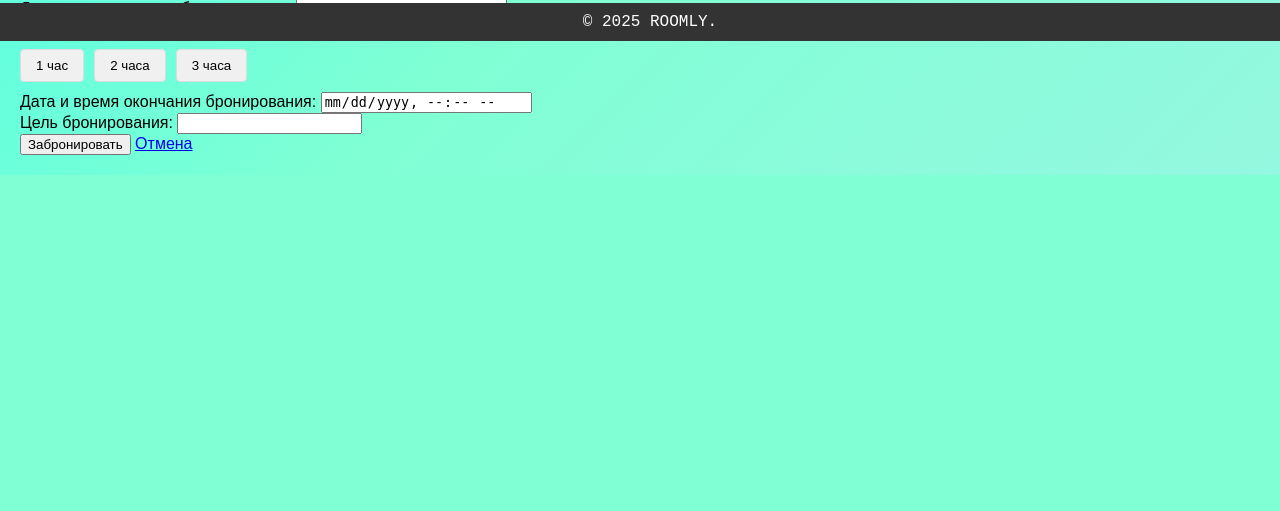
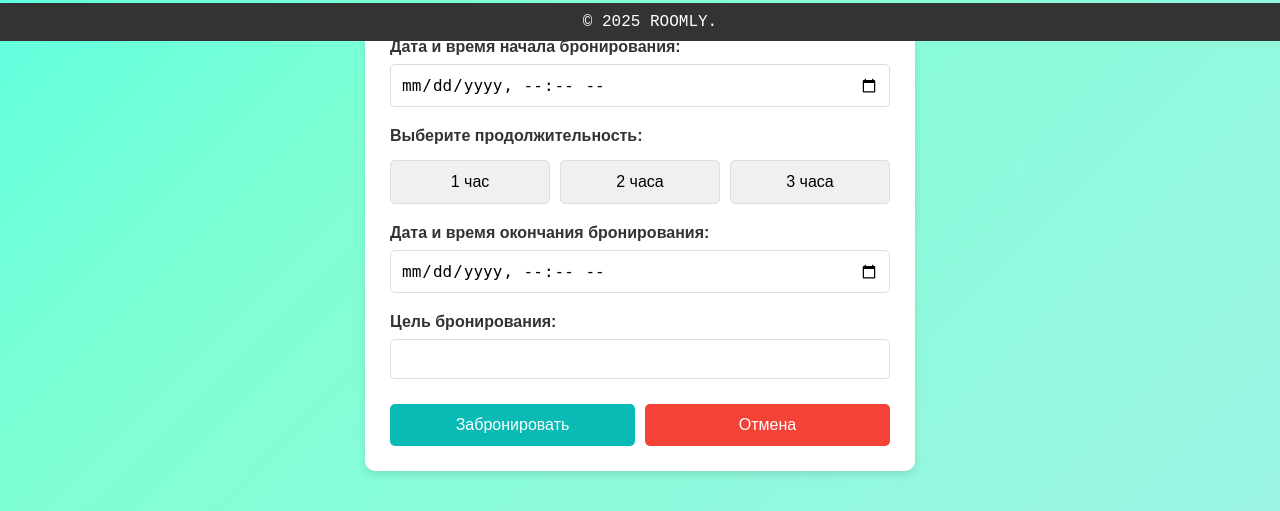
Before and after one commit to FrudenFireKing/ROOMLY, a Flask app: page /book_room/1 in a window 1280 px wide. Shown: the part 759-1270 px from the top of the page. Before the commit the page ends 934 px from the top, so only its background shows below. Run offline with Flask 3, Linux system fonts and the light colour scheme; a user stored in the database is signed in; data comes from the database, SQL or seed files in the repository; both versions use the stored data as it was after the commit; some libraries are stand-ins or nearby versions.

Commit message:
Merge remote-tracking branch 'origin/main'
# Conflicts:
#	.idea/workspace.xml

```diff
--- a/front/ROOMLY/Templates/book_room.html
+++ b/front/ROOMLY/Templates/book_room.html
@@ -4,6 +4,137 @@
     <meta charset="UTF-8">
     <title>Бронирование комнаты</title>
     <link rel="stylesheet" href="{{ url_for('static', filename='styles_rooms.css') }}">
+    <style>
+        .booking-form {
+            max-width: 500px;
+            margin: 20px auto;
+            padding: 25px;
+            background: white;
+            border-radius: 10px;
+            box-shadow: 0 4px 8px rgba(0, 0, 0, 0.1);
+        }
+
+        .form-group {
+            margin-bottom: 20px;
+        }
+
+        .form-group label {
+            display: block;
+            margin-bottom: 8px;
+            font-weight: bold;
+            color: #333;
+        }
+
+        .form-control {
+            width: 100%;
+            padding: 10px;
+            border: 1px solid #ddd;
+            border-radius: 5px;
+            font-size: 16px;
+            box-sizing: border-box;
+        }
+
+        .duration-options {
+            display: flex;
+            gap: 10px;
+            margin: 15px 0;
+        }
+
+        .duration-btn {
+            flex: 1;
+            padding: 12px;
+            background-color: #f0f0f0;
+            border: 1px solid #ddd;
+            border-radius: 5px;
+            cursor: pointer;
+            font-size: 16px;
+            text-align: center;
+            transition: all 0.3s;
+        }
+
+        .duration-btn:hover {
+            background-color: #e0e0e0;
+        }
+
+        .duration-btn.active {
+            background-color: #0ABAB5;
+            color: white;
+            border-color: #0ABAB5;
+        }
+
+        .btn-group {
+            display: flex;
+            gap: 10px;
+            margin-top: 25px;
+        }
+
+        .book-btn {
+            flex: 1;
+            padding: 12px;
+            background-color: #0ABAB5;
+            color: white;
+            border: none;
+            border-radius: 5px;
+            cursor: pointer;
+            font-size: 16px;
+            transition: background-color 0.3s;
+        }
+
+        .book-btn:hover {
+            background-color: #089e9e;
+        }
+
+        .cancel-btn {
+            flex: 1;
+            padding: 12px;
+            background-color: #f44336;
+            color: white;
+            border: none;
+            border-radius: 5px;
+            cursor: pointer;
+            font-size: 16px;
+            text-align: center;
+            text-decoration: none;
+            transition: background-color 0.3s;
+        }
+
+        .cancel-btn:hover {
+            background-color: #d32f2f;
+        }
+
+        .room-info {
+            text-align: center;
+            margin-bottom: 30px;
+        }
+
+        .room-image {
+            max-width: 100%;
+            height: 250px;
+            object-fit: cover;
+            border-radius: 10px;
+            margin-bottom: 15px;
+            box-shadow: 0 4px 8px rgba(0, 0, 0, 0.1);
+        }
+
+        .alert {
+            padding: 15px;
+            margin-bottom: 20px;
+            border: 1px solid transparent;
+            border-radius: 4px;
+        }
+
+        .alert-error {
+            color: #a94442;
+            background-color: #f2dede;
+            border-color: #ebccd1;
+        }
+
+        .alert-success {
+            color: #3c763d;
+            background-color: #dff0d8;
+            border-color: #d6e9c6;
+        }
+    </style>
 </head>
 <body>
     <nav>
@@ -18,8 +149,8 @@
         <div class="room-info">
             <img src="https://i.ibb.co/BVR0ZjRY/peregovorochka.jpg" alt="{{ room.name }}" class="room-image">
             <h2>{{ room.name }}</h2>
-            <h3>Вместимость: {{ room.capacity }} человек</h3>
-            <h3>Оснащение: {{ room.equipment }}</h3>
+            <p>Вместимость: {{ room.capacity }} человек</p>
+            <p>Оснащение: {{ room.equipment }}</p>
         </div>
 
         {% with messages = get_flashed_messages(with_categories=true) %}
@@ -35,11 +166,11 @@
 
             <div class="form-group">
                 <label for="start_time">Дата и время начала бронирования:</label>
-                <input type="datetime-local" id="start_time" name="start_time" required>
+                <input type="datetime-local" id="start_time" name="start_time" class="form-control" required>
             </div>
 
             <div class="form-group">
-                <label>Продолжительность бронирования:</label>
+                <label>Выберите продолжительность:</label>
                 <div class="duration-options">
                     <button type="button" class="duration-btn" data-duration="1">1 час</button>
                     <button type="button" class="duration-btn" data-duration="2">2 часа</button>
@@ -49,16 +180,18 @@
 
             <div class="form-group">
                 <label for="end_time">Дата и время окончания бронирования:</label>
-                <input type="datetime-local" id="end_time" name="end_time" required readonly>
+                <input type="datetime-local" id="end_time" name="end_time" class="form-control" required>
             </div>
 
             <div class="form-group">
                 <label for="purpose">Цель бронирования:</label>
-                <input type="text" id="purpose" name="purpose" required>
+                <input type="text" id="purpose" name="purpose" class="form-control" required>
             </div>
 
-            <button type="submit" class="book-btn">Забронировать</button>
-            <a href="{{ url_for('rooms') }}" class="cancel-btn">Отмена</a>
+            <div class="btn-group">
+                <button type="submit" class="book-btn">Забронировать</button>
+                <a href="{{ url_for('rooms') }}" class="cancel-btn">Отмена</a>
+            </div>
         </form>
     </div>
 
@@ -72,29 +205,66 @@
             const endTimeInput = document.getElementById('end_time');
             const durationButtons = document.querySelectorAll('.duration-btn');
 
+            if (!startTimeInput || !endTimeInput || !durationButtons) {
+                console.error('Не удалось найти необходимые элементы на странице');
+                return;
+            }
+
+            // Устанавливаем минимальную дату (текущую дату и время)
+            const now = new Date();
+            // Компенсируем временную зону для корректного отображения
+            const timezoneOffset = now.getTimezoneOffset() * 60000;
+            const localISOTime = new Date(now - timezoneOffset).toISOString().slice(0, 16);
+            startTimeInput.min = localISOTime;
+
+            // Функция для расчета времени окончания
+            function calculateEndTime(durationHours) {
+                if (!startTimeInput.value) {
+                    alert('Пожалуйста, сначала выберите дату и время начала бронирования');
+                    return false;
+                }
+
+                try {
+                    const startTime = new Date(startTimeInput.value);
+                    const endTime = new Date(startTime.getTime() + durationHours * 60 * 60 * 1000);
+
+                    // Форматируем дату для input[type=datetime-local] с учетом временной зоны
+                    const timezoneOffset = endTime.getTimezoneOffset() * 60000;
+                    const localEndTime = new Date(endTime - timezoneOffset);
+                    const endTimeStr = localEndTime.toISOString().slice(0, 16);
+
+                    endTimeInput.value = endTimeStr;
+                    return true;
+                } catch (error) {
+                    console.error('Ошибка при расчете времени окончания:', error);
+                    return false;
+                }
+            }
+
+            // Обработчики для кнопок продолжительности
             durationButtons.forEach(button => {
-                button.addEventListener('click', function() {
+                button.addEventListener('click', function(e) {
+                    e.preventDefault();
+
+                    // Сбрасываем активное состояние у всех кнопок
+                    durationButtons.forEach(btn => btn.classList.remove('active'));
+                    // Устанавливаем активное состояние для текущей кнопки
+                    this.classList.add('active');
+
                     const duration = parseInt(this.getAttribute('data-duration'));
-
-                    if (startTimeInput.value) {
-                        const startTime = new Date(startTimeInput.value);
-                        const endTime = new Date(startTime.getTime() + duration * 60 * 60 * 1000);
-
-                        // Форматируем дату для input[type=datetime-local]
-                        const endTimeStr = endTime.toISOString().slice(0, 16);
-                        endTimeInput.value = endTimeStr;
+                    if (calculateEndTime(duration)) {
+                        console.log('Время окончания установлено:', endTimeInput.value);
                     }
                 });
             });
 
+            // Обработчик изменения времени начала
             startTimeInput.addEventListener('change', function() {
-                if (endTimeInput.value) {
-                    const startTime = new Date(this.value);
-                    const endTime = new Date(endTimeInput.value);
-
-                    if (startTime >= endTime) {
-                        endTimeInput.value = '';
-                    }
+                // Если есть активная кнопка продолжительности, пересчитываем время окончания
+                const activeButton = document.querySelector('.duration-btn.active');
+                if (activeButton) {
+                    const duration = parseInt(activeButton.getAttribute('data-duration'));
+                    calculateEndTime(duration);
                 }
             });
         });
```
Also changed, not shown: front/ROOMLY/Static/styles_prof.css (+4 -3 lines), users.db, 1 other file.
